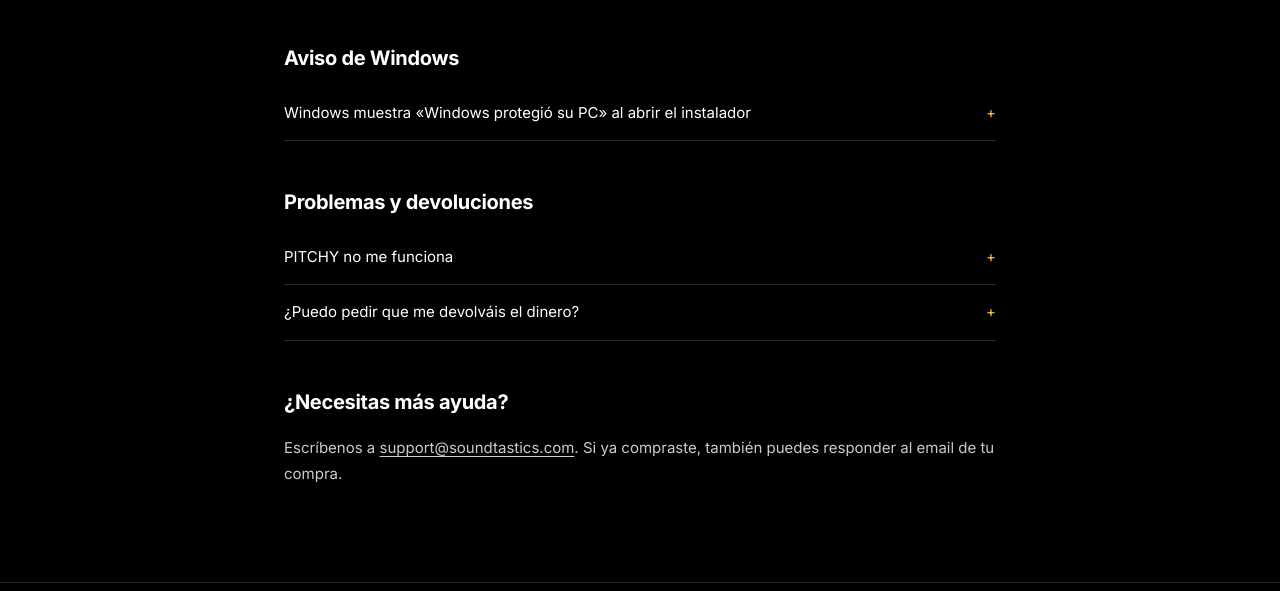
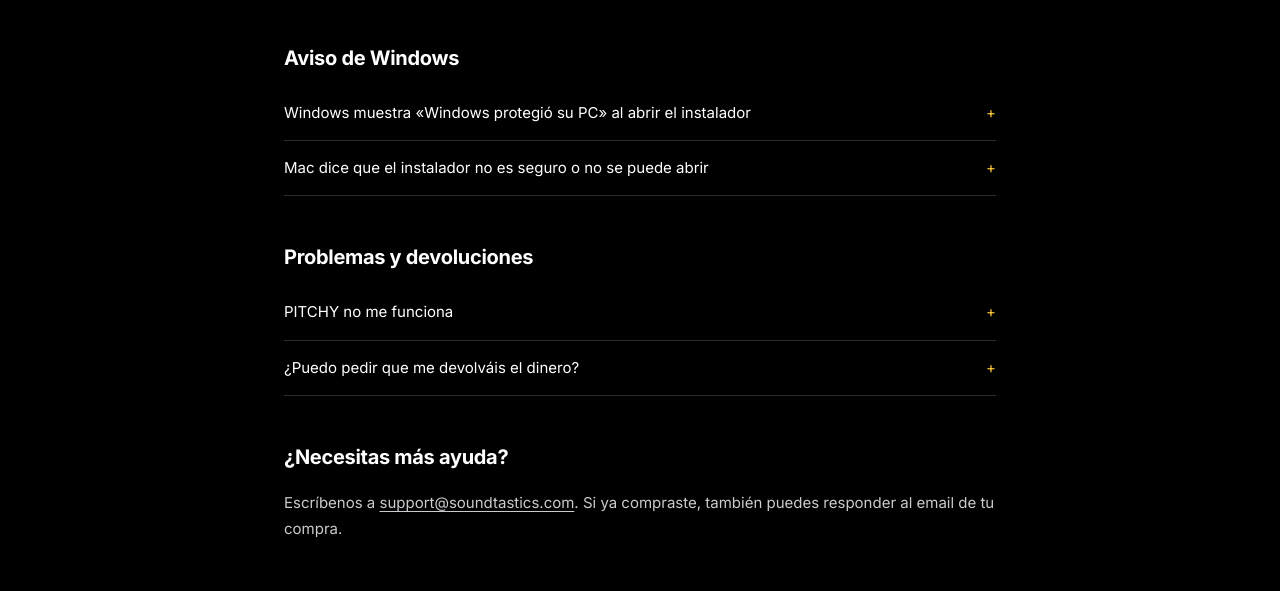
Before and after one commit to imayarez/soundtastics.com, a website: page tienda/public/ayuda.html in a window 1280 px wide. Shown: the part 2092-2683 px from the top of the page. Drawn offline with Linux system fonts and the light colour scheme.

Commit message:
Ayuda: aviso de seguridad de Mac (temporal hasta firmar)

```diff
--- a/tienda/public/ayuda.html
+++ b/tienda/public/ayuda.html
@@ -38,6 +38,7 @@
 
 <h2 id="windows">Aviso de Windows</h2>
 <details><summary>Windows muestra «Windows protegió su PC» al abrir el instalador</summary><p>Es un aviso de Windows SmartScreen. El instalador es seguro si lo has descargado de soundtastics.com: pulsa <strong>«Más información»</strong> y después <strong>«Ejecutar de todas formas»</strong>.</p></details>
+<details><summary>Mac dice que el instalador no es seguro o no se puede abrir</summary><p>Es el aviso de seguridad de macOS (Gatekeeper). El instalador es seguro si lo has descargado de soundtastics.com.</p><ul><li><strong>macOS 14 o anterior:</strong> haz clic derecho sobre el instalador, elige <strong>Abrir</strong> y pulsa <strong>Abrir</strong> otra vez.</li><li><strong>macOS 15 o posterior:</strong> intenta abrirlo una vez; después ve a <strong>Ajustes del Sistema → Privacidad y seguridad</strong> y pulsa <strong>«Abrir igualmente»</strong>.</li></ul></details>
 
 <h2 id="problemas">Problemas y devoluciones</h2>
 <details><summary>PITCHY no me funciona</summary><p>Escríbenos a <a href="mailto:support@soundtastics.com">support@soundtastics.com</a> y lo solucionamos. Para poder reproducirlo, envíanos:</p><ul><li>el email con el que compraste;</li><li>tu ordenador y sistema operativo (por ejemplo, Windows 11 o macOS 14 en un M2);</li><li>tu DAW y su versión;</li><li>la versión de PITCHY (rueda dentada → <strong>ABOUT</strong>);</li><li>qué hiciste y qué pasó, mejor con una captura o un clip corto de audio o vídeo.</li></ul></details>
```
